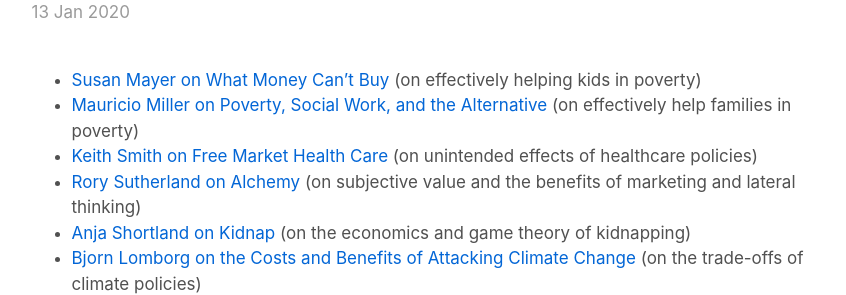
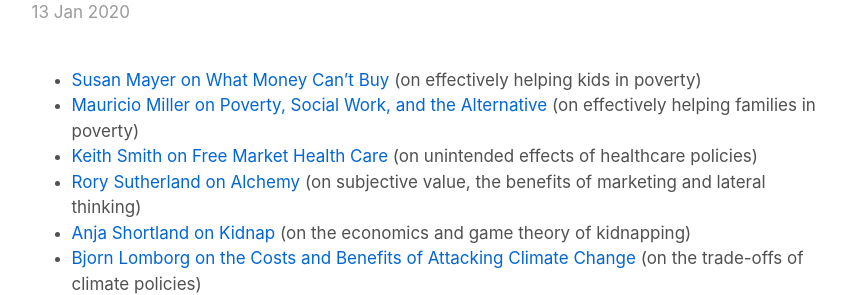
Before and after one commit to jcouv/jcouv.github.io, a Jekyll site: the page built from _posts/2020-01-13-my-2019-econtalk-favorites.md, in a window 1280 px wide. Shown: the part 168-463 px from the top of the page, without its empty margins (209-1055 px from the left). Built offline with Jekyll 4.4.1, drawn with Linux system fonts in a browser that asks for light colours; comment, search, counter and statistics services are not loaded.

Commit message:
Update 2020-01-13-my-2019-econtalk-favorites.md

```diff
--- a/_posts/2020-01-13-my-2019-econtalk-favorites.md
+++ b/_posts/2020-01-13-my-2019-econtalk-favorites.md
@@ -4,8 +4,8 @@ title: My 2019 EconTalk favorites
 ---
 
 - [Susan Mayer on What Money Can't Buy](https://www.econtalk.org/susan-mayer-on-what-money-cant-buy/) (on effectively helping kids in poverty)
-- [Mauricio Miller on Poverty, Social Work, and the Alternative](https://www.econtalk.org/mauricio-miller-on-poverty-social-work-and-the-alternative/) (on effectively help families in poverty)
+- [Mauricio Miller on Poverty, Social Work, and the Alternative](https://www.econtalk.org/mauricio-miller-on-poverty-social-work-and-the-alternative/) (on effectively helping families in poverty)
 - [Keith Smith on Free Market Health Care](https://www.econtalk.org/keith-smith-on-free-market-health-care/) (on unintended effects of healthcare policies)
-- [Rory Sutherland on Alchemy](https://www.econtalk.org/rory-sutherland-on-alchemy/) (on subjective value and the benefits of marketing and lateral thinking)
+- [Rory Sutherland on Alchemy](https://www.econtalk.org/rory-sutherland-on-alchemy/) (on subjective value, the benefits of marketing and lateral thinking)
 - [Anja Shortland on Kidnap](https://www.econtalk.org/anja-shortland-on-kidnap/) (on the economics and game theory of kidnapping)
 - [Bjorn Lomborg on the Costs and Benefits of Attacking Climate Change](https://www.econtalk.org/bjorn-lomborg-on-the-costs-and-benefits-of-attacking-climate-change/) (on the trade-offs of climate policies)
```
